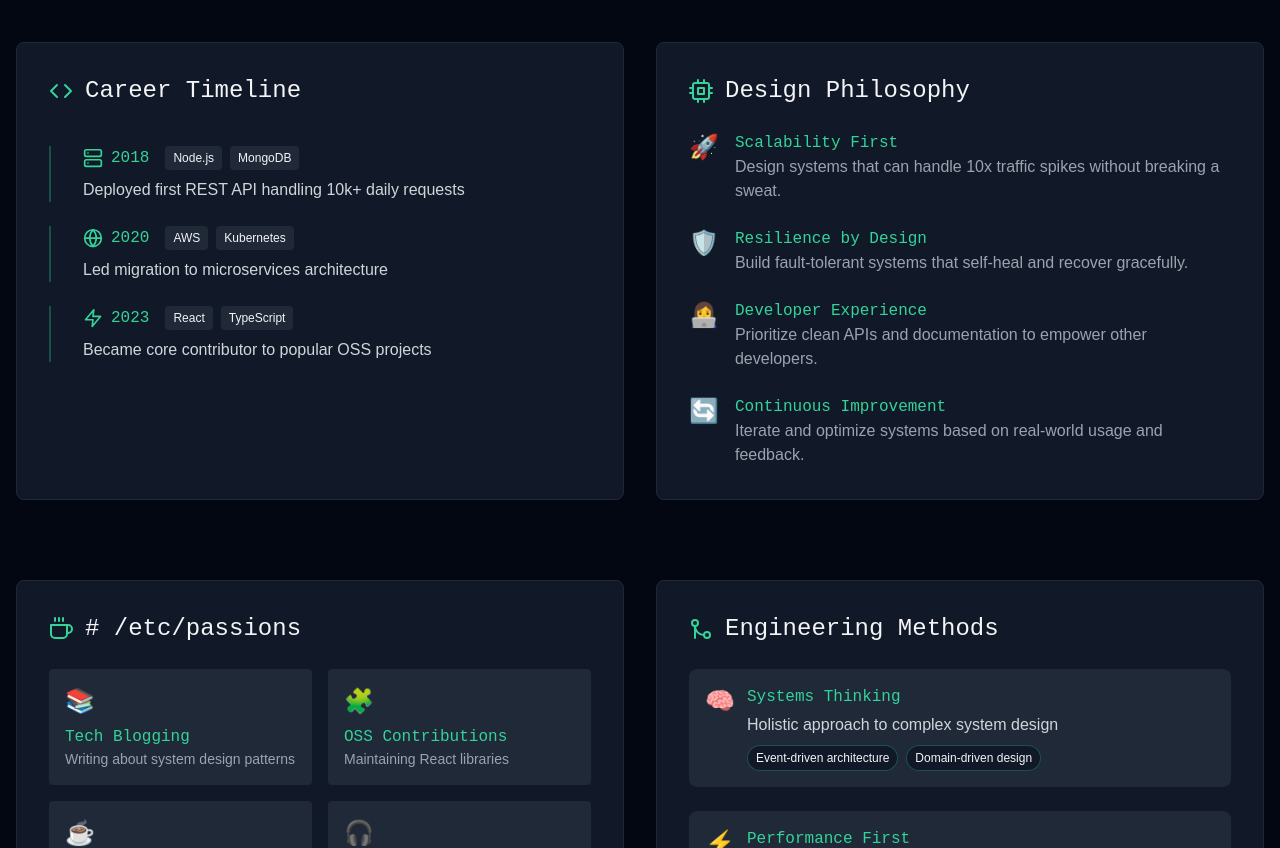
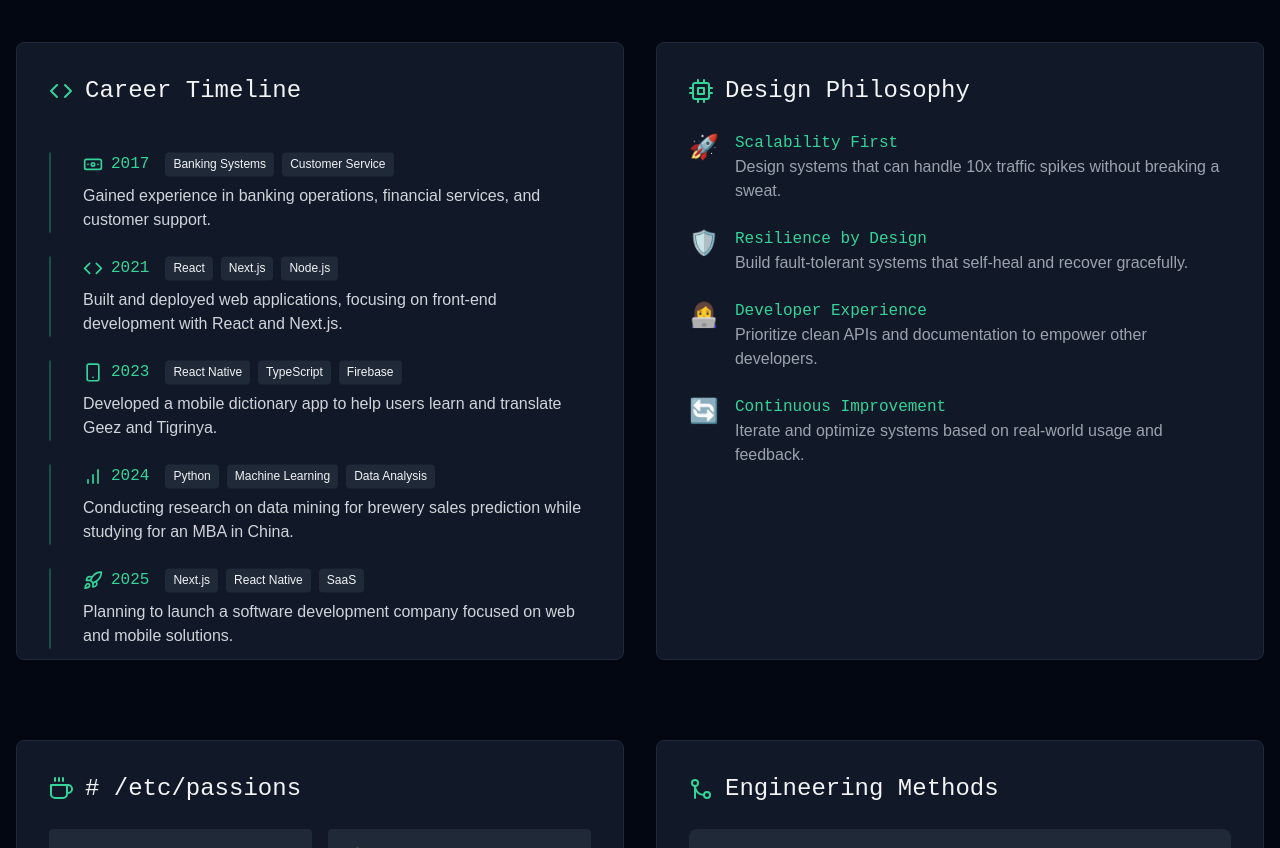
Before and after one commit to TEMESGENTIKABO/My-Portfolio, a Next.js app: page /about in a window 1280 px wide. Shown: the part 640-1488 px from the top of the page. Built offline with nearby package versions, Linux system fonts and the light colour scheme.

Commit message:
first  commit

```diff
--- a/package.json
+++ b/package.json
@@ -20,6 +20,7 @@
     "clsx": "^2.1.1",
     "devicon": "^2.16.0",
     "framer-motion": "^12.4.1",
+    "lucide-react": "^0.475.0",
     "next": "^15.1.6",
     "react": "^19.0.0",
     "react-dom": "^19.0.0",
--- a/src/app/about/page.tsx
+++ b/src/app/about/page.tsx
@@ -1,7 +1,8 @@
 'use client';
 import { motion, useScroll, useTransform } from 'framer-motion';
-import { Terminal, Code, Cpu, Zap, Globe, Server, Coffee, Smile, GitMerge } from 'react-feather';
+import { Terminal, Cpu, Coffee, Smile, GitMerge } from 'react-feather';
 import { useRef } from 'react';
+import { Code, Smartphone, BarChart, Rocket, Banknote } from "lucide-react";
 
 export default function AboutSection() {
   const ref = useRef(null);
@@ -72,27 +73,42 @@ export default function AboutSection() {
             <div className="space-y-4 md:space-y-6">
               {[
    {
-                  year: '2018',
-                  title: 'First Production Deployment',
-                  tech: ['Node.js', 'MongoDB'],
-                  description: 'Deployed first REST API handling 10k+ daily requests',
-                  icon: <Server className="w-4 h-4 md:w-5 md:h-5 text-emerald-400" />
+    year: '2017',
+    title: 'Worked at Commercial Bank of Ethiopia',
+    tech: ['Banking Systems', 'Customer Service'],
+    description: 'Gained experience in banking operations, financial services, and customer support.',
+    icon: <Banknote className="w-4 h-4 md:w-5 md:h-5 text-emerald-400" />
   },
   {
-                  year: '2020',
-                  title: 'Enterprise System Architecture',
-                  tech: ['AWS', 'Kubernetes'],
-                  description: 'Led migration to microservices architecture',
-                  icon: <Globe className="w-4 h-4 md:w-5 md:h-5 text-emerald-400" />
+    year: '2021',
+    title: 'Transitioned to Full-Stack Development',
+    tech: ['React', 'Next.js', 'Node.js'],
+    description: 'Built and deployed web applications, focusing on front-end development with React and Next.js.',
+    icon: <Code className="w-4 h-4 md:w-5 md:h-5 text-emerald-400" />
   },
   {
     year: '2023',
-                  title: 'OSS Contributions',
-                  tech: ['React', 'TypeScript'],
-                  description: 'Became core contributor to popular OSS projects',
-                  icon: <Zap className="w-4 h-4 md:w-5 md:h-5 text-emerald-400" />
+    title: 'Launched Geez-Tigrinya Dictionary App',
+    tech: ['React Native', 'TypeScript', 'Firebase'],
+    description: 'Developed a mobile dictionary app to help users learn and translate Geez and Tigrinya.',
+    icon: <Smartphone className="w-4 h-4 md:w-5 md:h-5 text-emerald-400" />
+  },
+  {
+    year: '2024',
+    title: 'Pursuing MBA & Research in Data Mining',
+    tech: ['Python', 'Machine Learning', 'Data Analysis'],
+    description: 'Conducting research on data mining for brewery sales prediction while studying for an MBA in China.',
+    icon: <BarChart className="w-4 h-4 md:w-5 md:h-5 text-emerald-400" />
+  },
+  {
+    year: '2025',
+    title: 'Starting Sinkata Tech',
+    tech: ['Next.js', 'React Native', 'SaaS'],
+    description: 'Planning to launch a software development company focused on web and mobile solutions.',
+    icon: <Rocket className="w-4 h-4 md:w-5 md:h-5 text-emerald-400" />
   }
-              ].map((item, idx) => (
+]
+.map((item, idx) => (
                 <motion.div
                   key={idx}
                   style={{ y }}
```
Also changed, not shown: 1 other file (tests, documents, lock files or other folders). Lines whose indentation alone changed are shown as unchanged.
